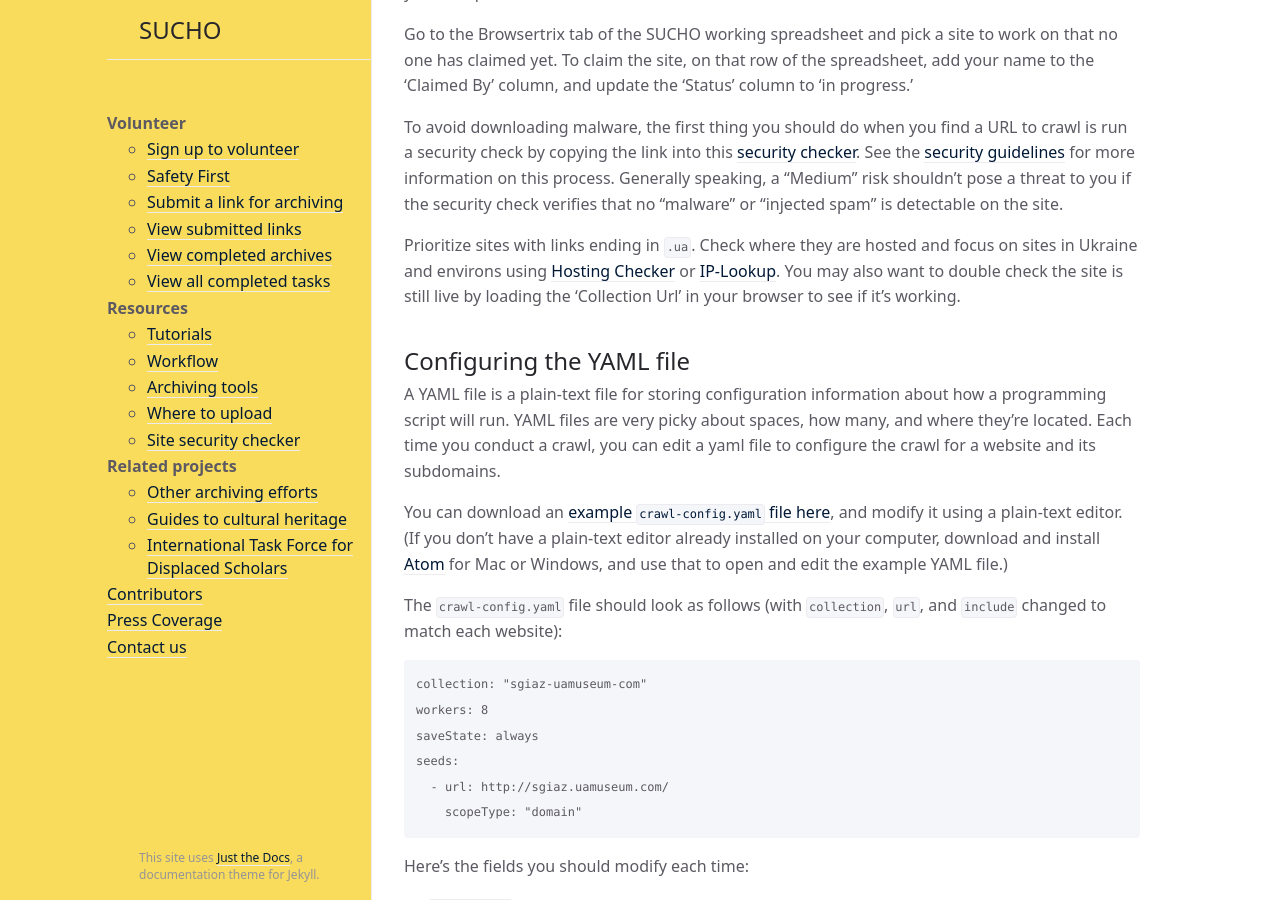
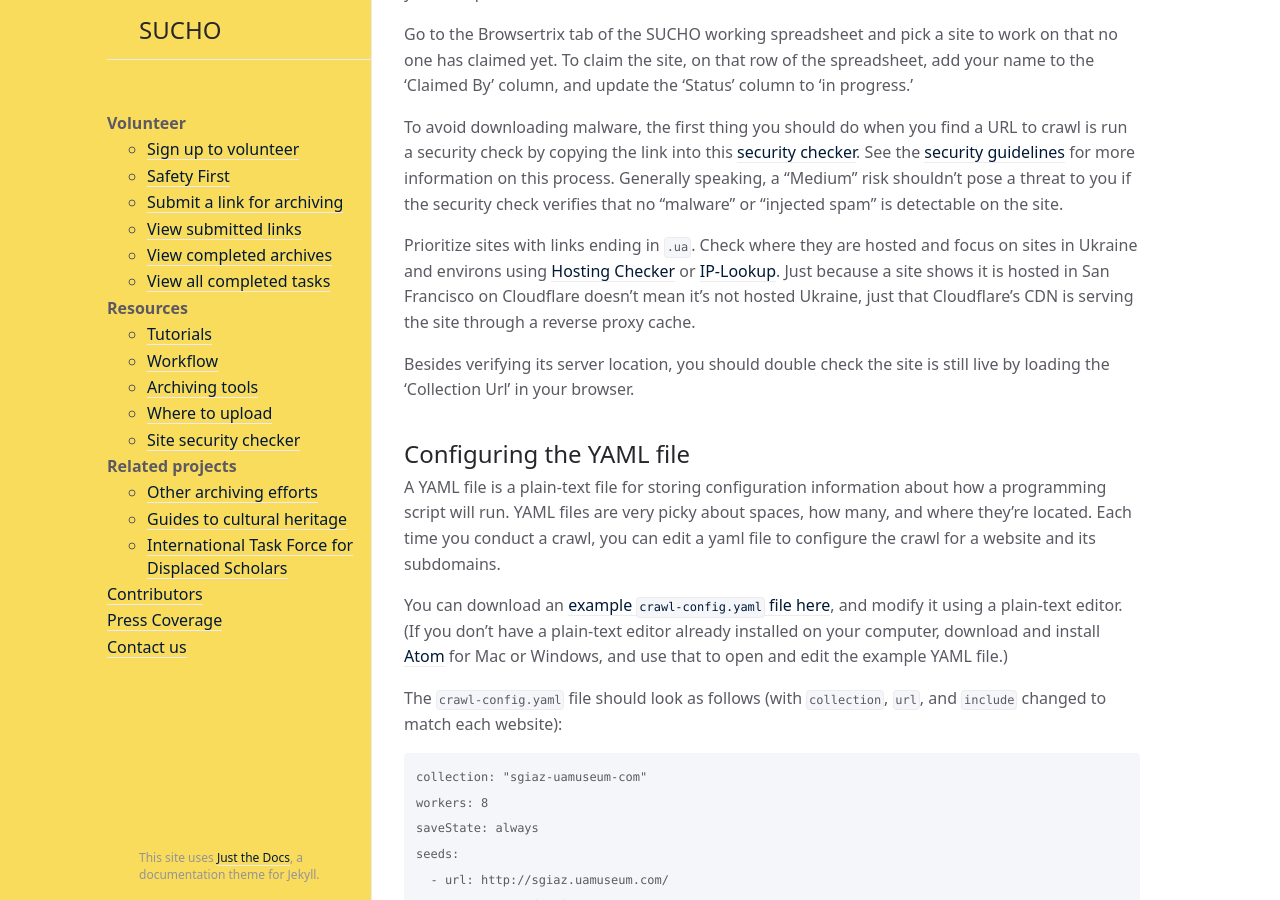
Before and after one commit to sucho-archiving/sucho-archiving.github.io, a Jekyll site: the page built from browsertrix.md, in a window 1280 px wide and 900 px high, scrolled down 2202 px. Built offline with Jekyll 4.4.1, drawn with Linux system fonts in a browser that asks for light colours.

Commit message:
Update browsertrix.md

```diff
--- a/browsertrix.md
+++ b/browsertrix.md
@@ -67,7 +67,9 @@ Go to the Browsertrix tab of the SUCHO working spreadsheet and pick a site to wo
 
 To avoid downloading malware, the first thing you should do when you find a URL to crawl is run a security check by copying the link into this [security checker](https://sitecheck.sucuri.net/). See the [security guidelines](https://www.sucho.org/security) for more information on this process. Generally speaking, a "Medium" risk shouldn't pose a threat to you if the security check verifies that no "malware" or "injected spam" is detectable on the site.
 
-Prioritize sites with links ending in `.ua`. Check where they are hosted and focus on sites in Ukraine and environs using [Hosting Checker](https://hostingchecker.com) or [IP-Lookup](https://www.iplocation.net/ip-lookup). You may also want to double check the site is still live by loading the 'Collection Url' in your browser to see if it's working.
+Prioritize sites with links ending in `.ua`. Check where they are hosted and focus on sites in Ukraine and environs using [Hosting Checker](https://hostingchecker.com) or [IP-Lookup](https://www.iplocation.net/ip-lookup). Just because a site shows it is hosted in San Francisco on Cloudflare doesn't mean it's not hosted Ukraine, just that Cloudflare's CDN is serving the site through a reverse proxy cache.
+
+Besides verifying its server location, you should double check the site is still live by loading the 'Collection Url' in your browser.
 
 ## Configuring the YAML file
 A YAML file is a plain-text file for storing configuration information about how a programming script will run. YAML files are very picky about spaces, how many, and where they're located. Each time you conduct a crawl, you can edit a yaml file to configure the crawl for a website and its subdomains.
```
